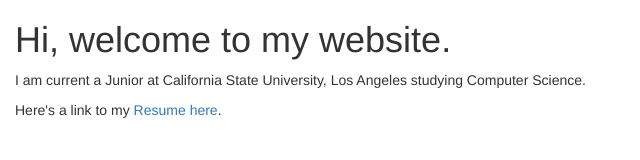
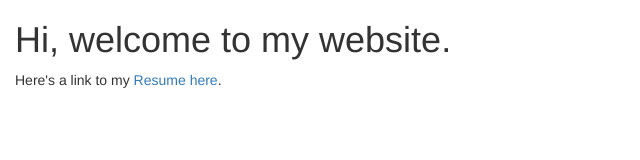
Before and after one commit to cedrictongg/cedrictongg, a plain HTML site: page index.html in a window 1280 px wide. Shown: the whole page, without its empty margins (0-640 px from the left). Drawn offline with nearby package versions, Linux system fonts and the light colour scheme.

Commit message:
small edit to website

```diff
--- a/index.html
+++ b/index.html
@@ -14,8 +14,6 @@
 	<div class="container-fluid">
 		<h1>Hi, welcome to my website.</h1>
 
-		<p>I am current a Junior at California State University, Los Angeles studying Computer Science.</p>
-		<!-- <p>Here's a link to my <a href="pages/resume.html"> Resume here</a>.</p> -->
 		<p>Here's a link to my <a href="pages/Cedric-Tong-Resume.pdf"> Resume here</a>.</p>
 		<!-- <p>Here's a link to <a href="pages/jason/spotify-test.html">Spotify playlists online (alpha)</a></p> -->
 	</div>
```
